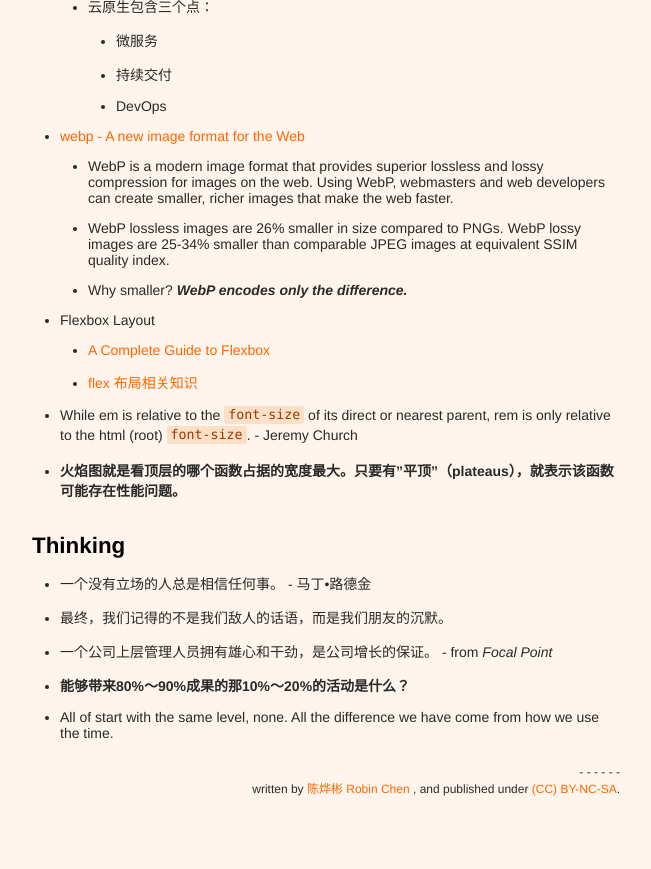
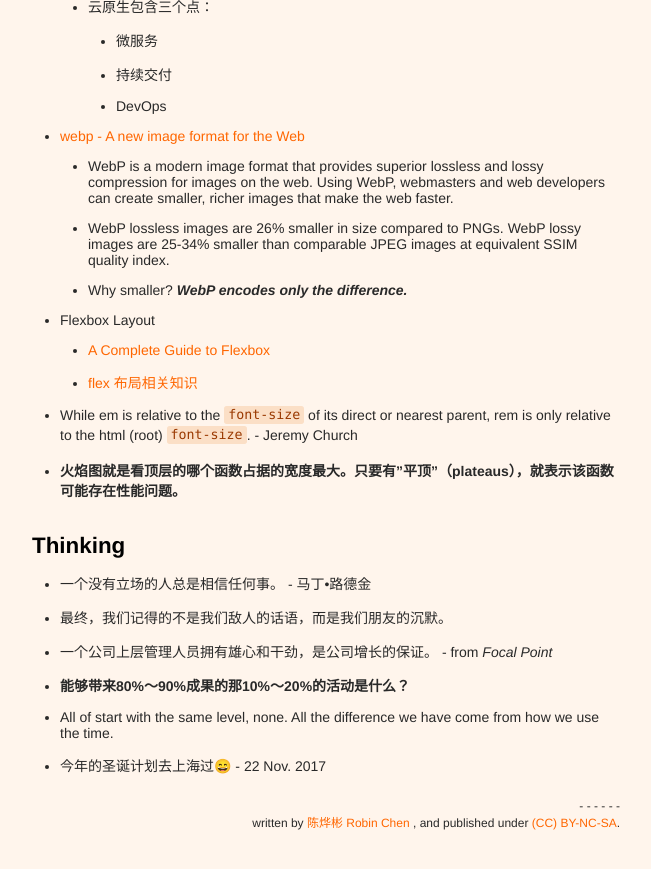
Before and after one commit to xianyuxmu/xianyuxmu.github.io, a Jekyll site: the page built from _posts/2017-11-01-monthly-reading.md, in a window 1280 px wide and 900 px high, scrolled down 2769 px. Shown: the top 869 px of the window, without its empty margins (314-965 px from the left). Built offline with Jekyll 4.4.1, drawn with Linux system fonts in a browser that asks for light colours; comment, search, counter and statistics services are not loaded.

Commit message:
Reading of 22 Nov. 2017

```diff
--- a/_posts/2017-11-01-monthly-reading.md
+++ b/_posts/2017-11-01-monthly-reading.md
@@ -104,3 +104,4 @@ tags:
 - 一个公司上层管理人员拥有雄心和干劲，是公司增长的保证。 - from *Focal Point*
 - **能够带来80%～90%成果的那10%～20%的活动是什么？**
 - All of start with the same level, none. All the difference we have come from how we use the time.
+- 今年的圣诞计划去上海过😄 - 22 Nov. 2017
```
